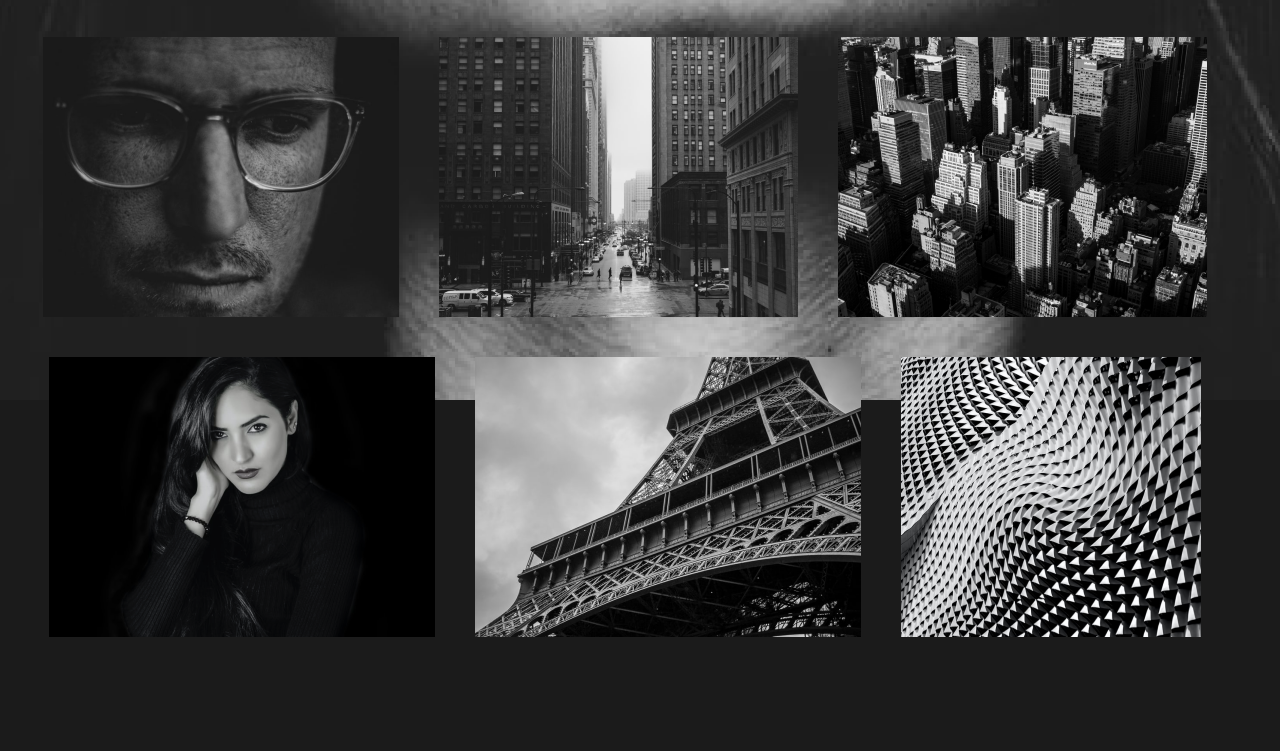
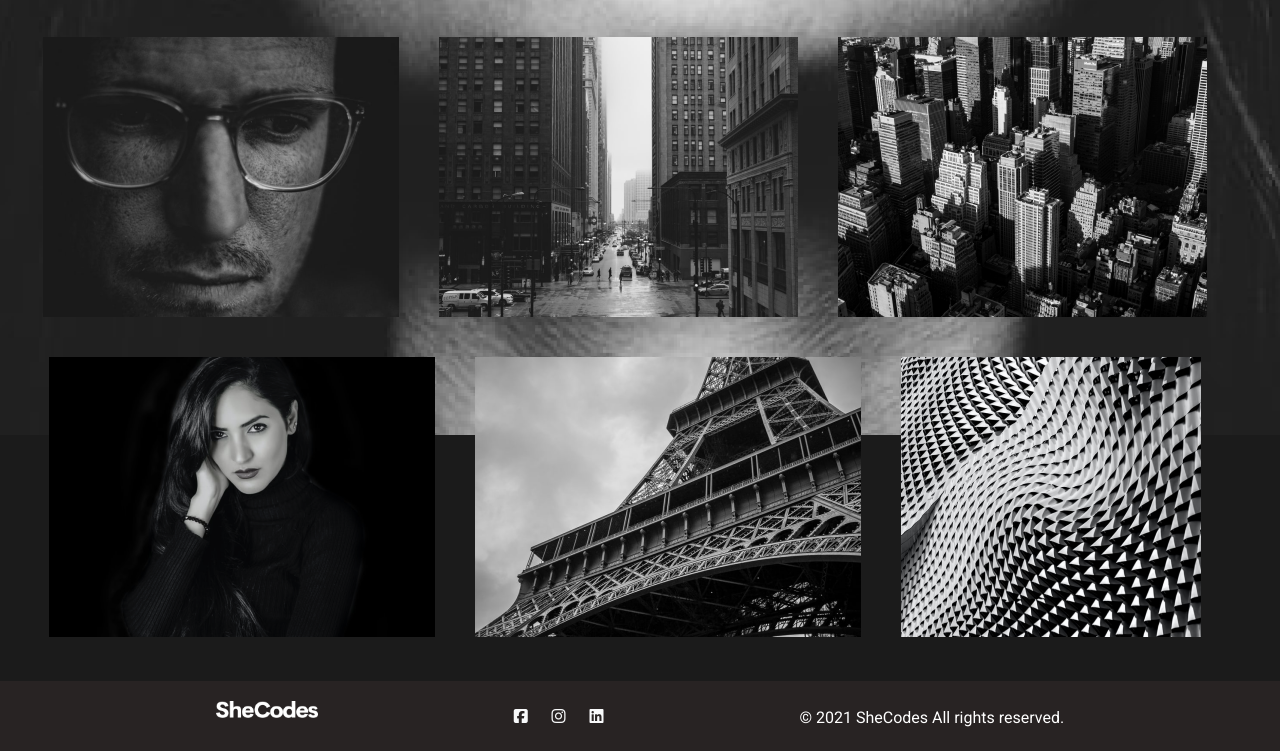
Before and after one commit to neda-ghodrati/Portfolio-Project, a plain HTML site: page index.html in a window 1280 px wide. Shown: the part 1682-2433 px from the top of the page. Before the commit the page ends 2363 px from the top, so only its background shows below. Drawn offline with nearby package versions, Linux system fonts and the light colour scheme; files whose address does not match are found by name.

Commit message:
footer set

```diff
--- a/index.html
+++ b/index.html
@@ -161,5 +161,23 @@
       </div>
       <br />
     </div>
+    <div class="container-fluid footer d-flex justify-content-evenly">
+      <div>
+        <img
+          class="logo d-flex"
+          src="images/SheCodes.png"
+          alt="SheCodes' Logo"
+        />
+      </div>
+      <div class="row footericons d-none d-sm-flex">
+        <i class="fab fa-facebook-square text-light col-4"></i>
+        <i class="fab fa-instagram text-light col-4"></i>
+        <i class="fab fa-linkedin text-light col-4"></i>
+      </div>
+
+      <div>
+        <p class="copywrite d-flex">© 2021 SheCodes All rights reserved.</p>
+      </div>
+    </div>
   </body>
 </html>
--- a/styles/portfolio.css
+++ b/styles/portfolio.css
@@ -59,18 +59,6 @@ h6 {
   }
   .textbox {
     min-width: 300px;
-  }
-}
-@media (max-width: 600px) {
-  h1 {
-    font-size: 40px;
-  }
-  a.btn {
-    font-size: 12px;
-    padding: 9px 20px;
-  }
-  h6 {
-    font-size: 12px;
   }
 }
 
@@ -270,3 +258,45 @@ div.hero {
   text-align: center;
   color: white;
 }
+
+img.logo {
+  max-height: 17px;
+}
+.copywrite {
+  font-size: 16px;
+  font-family: "Roboto", sans-serif;
+  font-weight: 400;
+}
+.footer {
+  background-color: #282323;
+
+
+  width: 1440;
+  height: 70px;
+  padding: 20px;
+}
+
+@media (max-width: 600px) {
+  h1 {
+    font-size: 40px;
+  }
+  a.btn {
+    font-size: 12px;
+    padding: 9px 20px;
+  }
+  h6 {
+    font-size: 12px;
+  }
+  .copywrite {
+    font-size: 10px;
+  }
+  .img.logo {
+    max-height: 10px;
+  }
+}
+.footericons .fab {
+  display: flex;
+  font-size: 16px;
+  margin-top: 7px;
+}
+.
```
Also changed, not shown: images/SheCodes.png (added).
